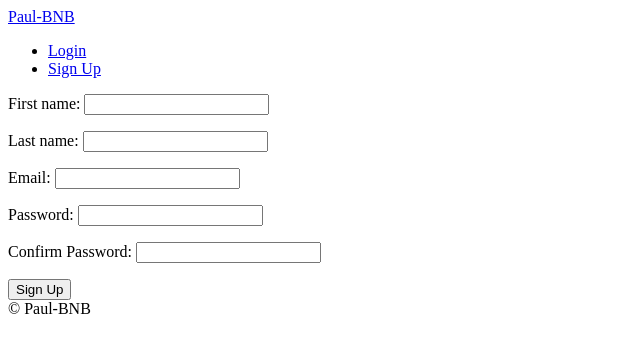
After one commit to paullee714/airbnb_clone, a Django app: page /users/signup in a window 1280 px wide. The commit adds this page. Shown: the top 353 px of the page, without its empty margins (0-640 px from the left). Run offline with Django 3.2, Linux system fonts and the light colour scheme.

Commit message:
Sign Up  - Using Form View

```diff
--- a/templates/partial/nav.html
+++ b/templates/partial/nav.html
@@ -5,6 +5,7 @@
     <li><a href="{% url "users:logout" %}">Log out</a></li>
     {% else %}
     <li><a href="{% url "users:login" %}">Login</a></li>
+    <li><a href="{% url "users:signup" %}">Sign Up</a></li>
     {% endif %}
 
 
--- /dev/null
+++ b/templates/users/signup.html
@@ -0,0 +1,17 @@
+{% extends 'base.html' %}
+{% block page_title %}
+Sign Up
+{% endblock page_title %}
+
+{% block searh-bar %}
+{% endblock searh-bar %}
+
+
+{% block content %}
+<form method="POST" action="{% url "users:signup" %}">
+    {% csrf_token %}
+    {{form.as_p}}
+    <button>Sign Up</button>
+
+</form>
+{% endblock content %}
--- a/users/forms.py
+++ b/users/forms.py
@@ -18,3 +18,29 @@ class LoginForm(forms.Form):
                 self.add_error("password", forms.ValidationError("Password is wrong"))
         except models.User.DoesNotExist:
             self.add_error("email", forms.ValidationError("User Does Not Exist"))
+
+
+class SignUpForm(forms.Form):
+
+    first_name = forms.CharField(max_length=80)
+    last_name = forms.CharField(max_length=80)
+    email = forms.EmailField()
+    password = forms.CharField(widget=forms.PasswordInput)
+    password1 = forms.CharField(widget=forms.PasswordInput, label="Confirm Password")
+
+    def clean_email(self):
+        email = self.cleaned_data.get("email")
+        try:
+            models.User.objects.get(email=email)
+            raise forms.ValidationError("User Already Exist...")
+        except models.User.DoseNotExist:
+            return email
+
+    def clean_password1(self):
+        password = self.cleaned_data.get("password")
+        password1 = self.cleaned_data.get("password1")
+
+        if password != password1:
+            raise forms.ValidationError("Password confirmation does not match")
+        else:
+            return password
--- a/users/urls.py
+++ b/users/urls.py
@@ -6,4 +6,5 @@ app_name = "users"
 urlpatterns = [
     path("login", views.LoginView.as_view(), name="login"),
     path("logout", views.log_out, name="logout"),
+    path("signup", views.SignUpView.as_view(), name="signup"),
 ]
--- a/users/views.py
+++ b/users/views.py
@@ -61,3 +61,10 @@ class LoginView(FormView):
 def log_out(request):
     logout(request)
     return redirect(reverse("core:home"))
+
+
+###########Signup
+class SignUpView(FormView):
+    template_name = "users/signup.html"
+    form_class = forms.SignUpForm
+    success_url = reverse_lazy("core:home")
```
